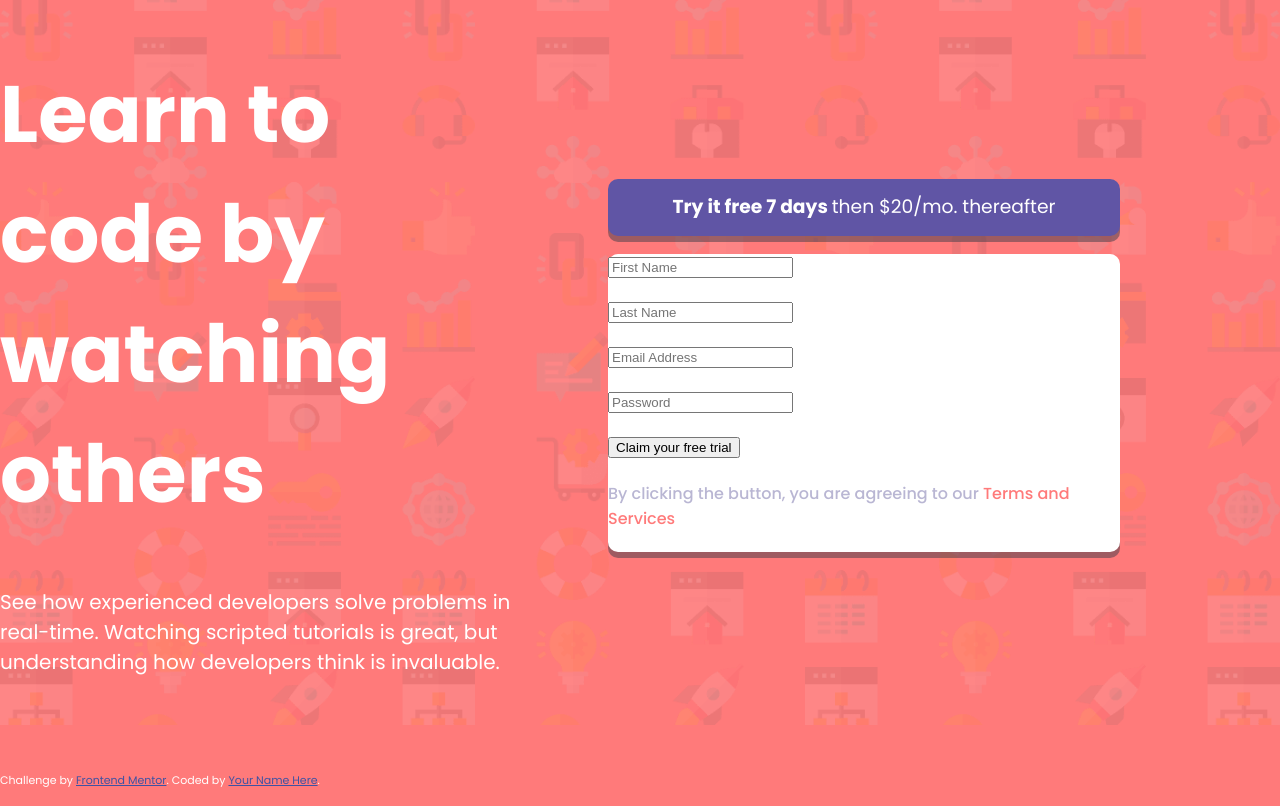
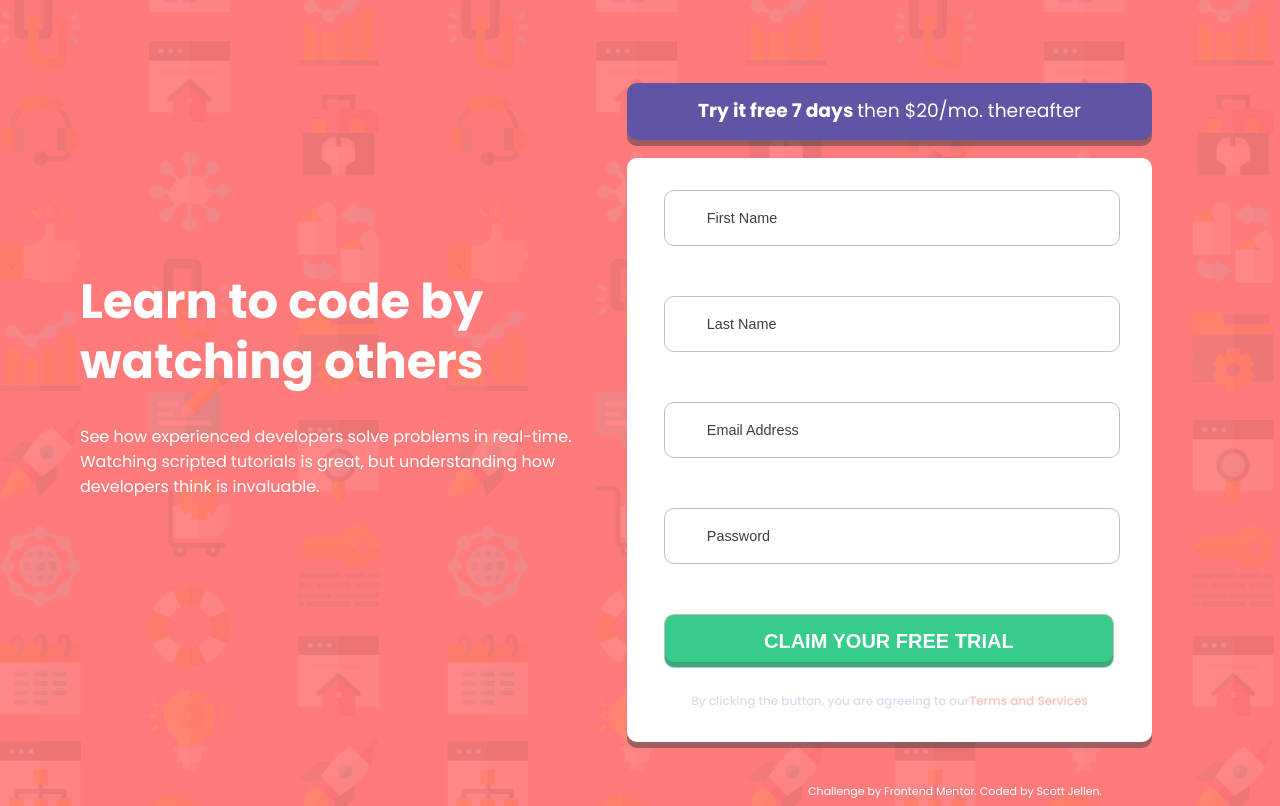
Before and after one commit to SJellen/signup-form, a plain HTML site: page index.html in a window 1280 px wide. Drawn offline with Linux system fonts and the light colour scheme.

Commit message:
desktop layout, js done

```diff
--- a/index.html
+++ b/index.html
@@ -26,13 +26,6 @@
     See how experienced developers solve problems in real-time. Watching scripted tutorials is great,
   but understanding how developers think is invaluable.
   </p>
-
-
-
-
-
-
-
 </div>
 
 
@@ -44,15 +37,32 @@
   </h3>
 
 
-    <form action="">
-   <input type="text" class="firstName" placeholder="First Name">
-   <p class="message"></p>
-   <input type="text" class="lastName" placeholder="Last Name">
-   <p class="message"></p>
-   <input type="text" class="email" placeholder="Email Address">
-   <p class="message"></p>
-   <input type="text" class="password" placeholder="Password">
-   <p class="message"></p>
+    <form class="form" id="form">
+
+   <div class="control" id="firstNameID">
+    <input type="text" class="firstName" id="firstName" aria-label="firstName" placeholder="First Name">
+
+    <p class="message1">First Name cannot be empty</p>
+   </div>
+
+   <div class="control" id="lastNameID">
+    <input type="text" class="lastName" id="lastName" aria-label="lastName" placeholder="Last Name">
+
+    <p class="message2">Last Name cannot be empty</p>
+   </div>
+
+   <div class="control" id="emailID">
+    <input type="text" class="email" id="email" aria-label="email" placeholder="Email Address">
+
+    <p class="message3">Looks like this is not an email</p>
+   </div>
+
+  <div class="control" id="passwordID">
+    <input type="text" class="password" id="password" aria-label="password" placeholder="Password">
+
+   <p class="message4">Password cannot be empty</p>
+  </div>
+
 
   <button class="submit" type="submit">Claim your free trial</button>
 
@@ -78,8 +88,9 @@
   <footer>
     <p class="attribution">
       Challenge by <a href="https://www.frontendmentor.io?ref=challenge" target="_blank">Frontend Mentor</a>.
-      Coded by <a href="#">Your Name Here</a>.
+      Coded by <a href="#">Scott Jellen</a>.
     </p>
   </footer>
+  <script src="./script.js"></script>
 </body>
 </html>
--- /dev/null
+++ b/script.js
@@ -0,0 +1,52 @@
+const form = document.getElementById('form')
+const firstName = document.getElementById('firstName')
+const lastName = document.getElementById('lastName')
+const email = document.getElementById('email')
+const password = document.getElementById('password')
+
+form.addEventListener("submit", e => {
+    e.preventDefault();
+    checkInputs();
+});
+
+function checkInputs(e) {
+
+    const firstNameID = document.getElementById('firstNameID')
+    const lastNameID = document.getElementById('lastNameID')
+    const emailID = document.getElementById('emailID')
+    const passwordID = document.getElementById('passwordID')
+
+
+    if (firstName.value === '') {
+        firstNameID.classList.add('error')
+    } else {
+        firstNameID.classList.remove('error')
+    }
+
+    if (lastName.value === '') {
+        lastNameID.classList.add('error')
+    } else {
+        lastNameID.classList.remove('error')
+    }
+
+    if (email.value === '') {
+       emailID.classList.add('error')
+    } else if (!emailValid(email.value)){
+        emailID.classList.add('error')
+    }
+    else {
+        firstNameID.classList.remove('error')
+    }
+
+    if (password.value === '') {
+        passwordID.classList.add('error')
+    } else {
+        passwordID.classList.remove('error')
+    }
+
+
+}
+
+function emailValid (email) {
+    return /\S+@\S+\.\S+/.test(email)
+}
--- a/style.scss
+++ b/style.scss
@@ -3,7 +3,8 @@ $green: hsl(154, 59%, 51%);
 $blue: hsl(248, 32%, 49%);
 $dark-blue: hsl(249, 10%, 26%) ;
 $grayish-blue: hsl(246, 25%, 77%);
-
+$desktop-width: 1440px;
+$mobile-width: 375px;
 
 
 
@@ -13,55 +14,55 @@ body {
     padding: 0;
     box-sizing: border-box;
     min-width: fit-content;
+    max-width: $desktop-width;
     font-size: 16px;
     font-family: 'Poppins', sans-serif;
     background-image: url(./images/bg-intro-desktop.png);
-    background-repeat: no-repeat;
     background-size: cover;
     background-color: $red;
-
 }
 
 
 .words {
+    margin-top: 15rem;
+    margin-left: 5rem;
     float: left;
-    width: 40%
+    width: 500px;
+    max-width: 100%;
+    min-width: 400px;
 }
-
-
 
 
 h1 {
     color: white;
     font-weight: 700;
-
-    font-size: 5rem;
-
+    font-size: 3rem;
+    line-height: 1.25;
 }
 
 
 p {
     color: white;
     font-weight: 400;
-
-    font-size: 1.25rem;
-
-
+    font-size: 1rem;
+    width: 650px;
+    max-width: 100%;
 }
 
 
 .formBox {
-    width: 40%;
-    max-width: 525px;
+    margin-right: 10%;
     float: right;
-    margin-right: 10rem;
-    margin-top: 10rem;
-    max-height: 575px;
+    margin-top: 5%;
+    width: 525px;
+    max-width: 100%;
+    margin-bottom: 5%;
     .banner {
         color: white;
         background-color: $blue;
-        width: 100%;
-        min-width: fit-content;
+        position: relative;
+        width: 525px;
+        max-width: 100%;
         text-align: center;
         height: 57px;
         border-radius: 10px;
@@ -74,44 +75,105 @@ p {
     }
 
     form {
-        width: 100%;
+        width: 525px;
+        max-width: 100%;
+        position: relative;
+        padding-top: 2rem;
+        padding-bottom: 2rem;
         float: right;
         border-radius: 10px;
         background-color: white;
         box-shadow: 0px 6px 0px hsla(249, 10%, 26%, .5) ;
     }
+    input {
+        margin: 0 auto;
+        margin-left: 2.30rem;
+        width: 450px;
+        border-radius: 10px;
+        border: 1px solid silver;
+        max-width: 100%;
+        height: 52px;
+    }
+
+
+
+    p {
+        opacity: 0;
+        color: red;
+        font-size: .75rem;
+        text-align: right;
+        margin: 1rem 4rem 1rem -4rem;
+    }
+
+
+
+.error {
+    input {
+        background: url(./images/icon-error.svg) no-repeat scroll 95%;
+        border: 2px solid $red;
     }
 
 
 
 
+    p {
+        opacity: 1;
+        display: block;
+    }
 
 
 
+ }
 
-
-
-
-
-
-
-
-
-
-
-
+ input::placeholder {
+    padding-left: 2.5rem;
+    font-size: .9rem;
+    color: $dark-blue;
+    font-weight: 500;
+}
 
 
 .terms {
-
+    display: flex;
+    margin: 0 auto;
+    opacity: .5;
     color: $grayish-blue;
     font-weight: 500;
-
+    font-size: .75rem;
+    justify-content: center;
+    padding-top: 1.5rem;
 }
 
 #span2 {
     color: $red;
 }
+button {
+    text-transform: uppercase;
+    font-weight: 700;
+    font-size: 1.25rem;
+    margin-left: 2.30rem;
+    width: 450px;
+    max-width: 100%;
+    color: white;
+    background-color: $green;
+    height: 54px;
+    box-shadow: inset 0px -5px 0px 0px hsla(249, 10%, 26%, .25);
+    border-radius: 10px;
+    border: 1px solid silver;
+    text-align: center;
+}
+
+button:hover {
+    background-color: hsla(154, 59%, 51%, .75);
+    box-shadow: inset 0px -5px 0px 0px hsla(249, 10%, 26%, .05);
+    cursor: pointer;
+}
+
+
+
+
+}
+
 
 
 
@@ -119,4 +181,11 @@ p {
 .attribution {
     position: absolute;
     bottom: 0;
+    right: 0;
+    margin: 0 auto;
+    a:link {
+        text-decoration: none;
+        color: white;
     }
+
+}
```
Also changed, not shown: style.css, 1 other file. Lines whose indentation alone changed are shown as unchanged.
